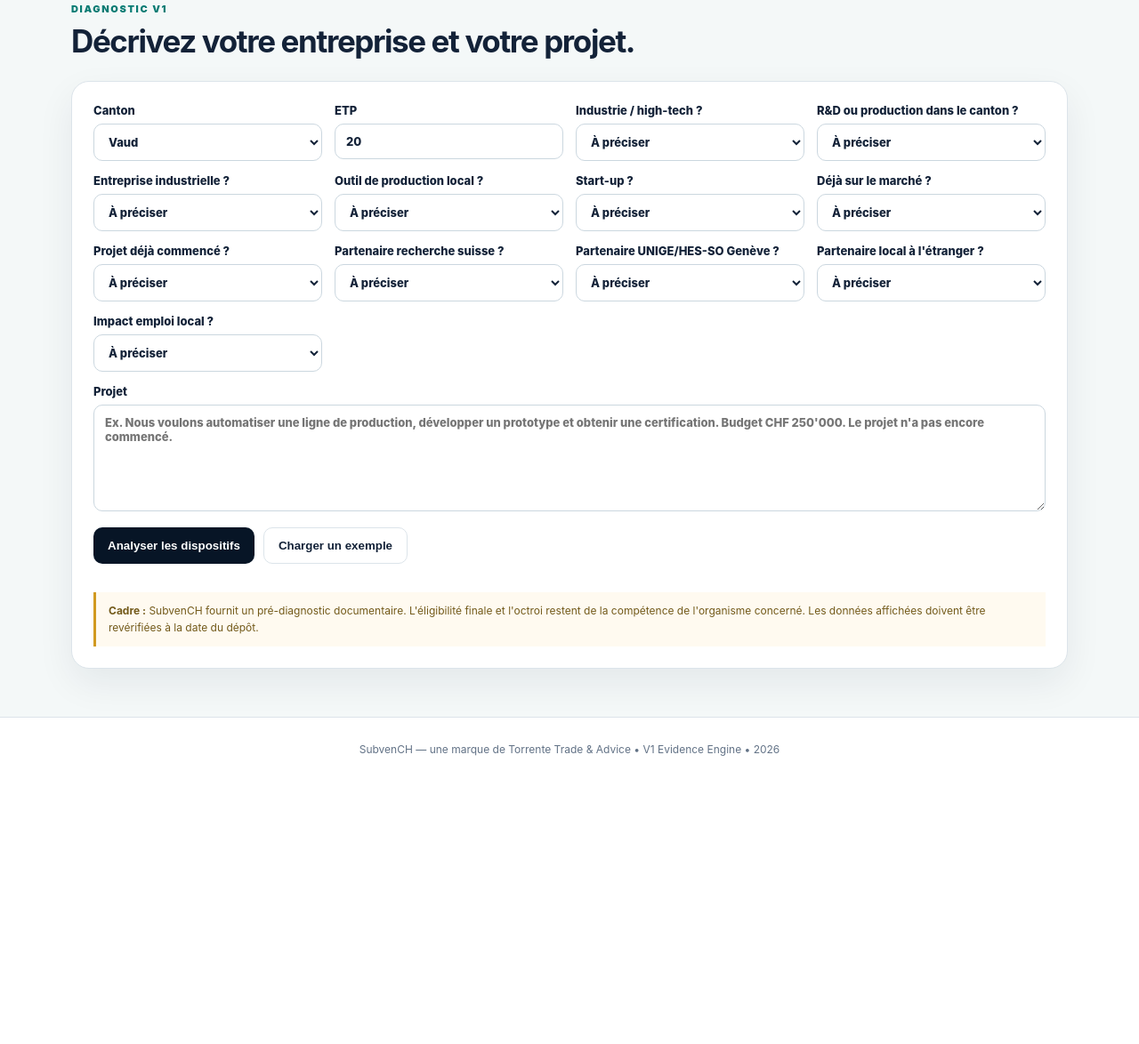
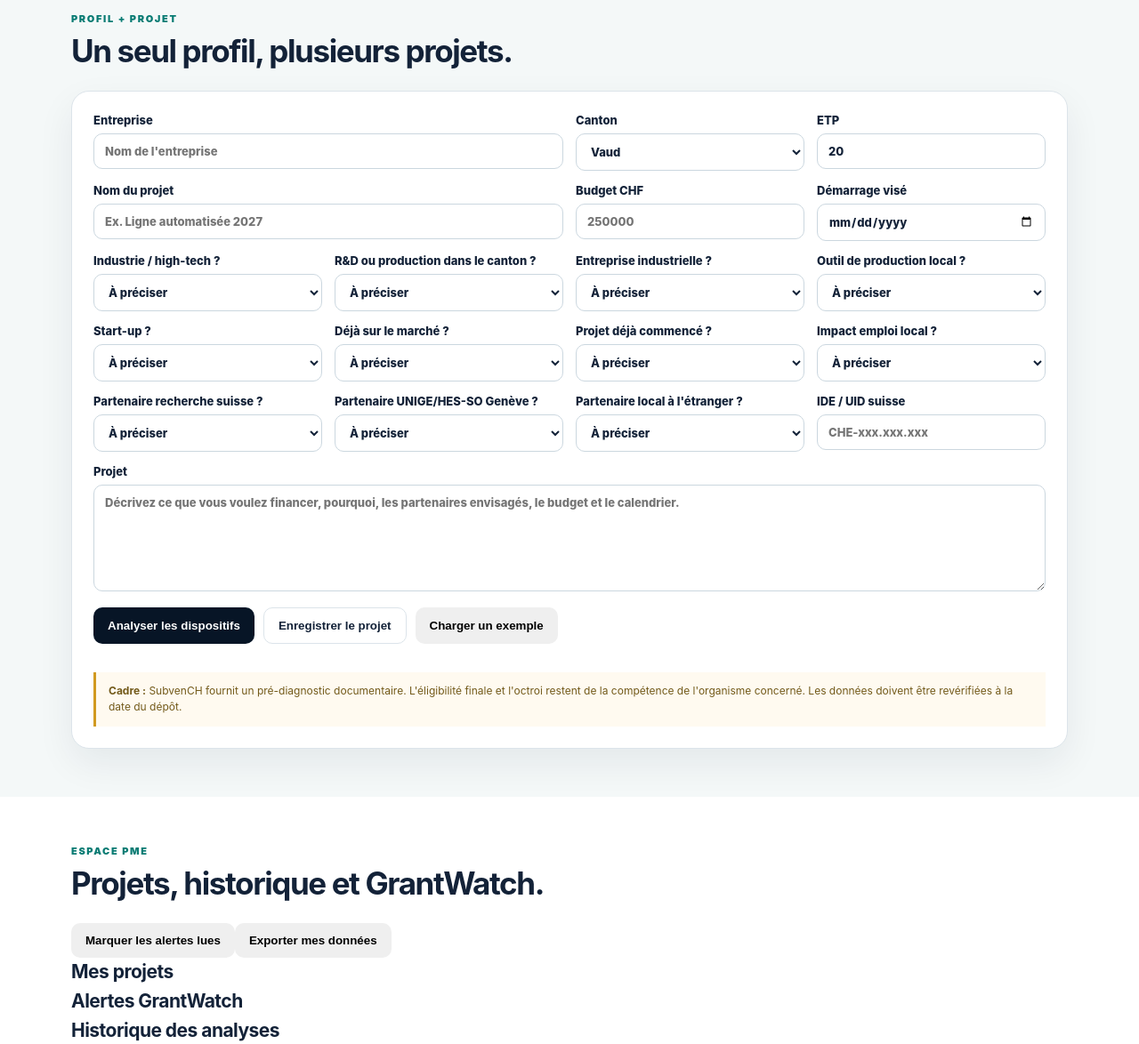
Before and after one commit to catorralvo/torrentetrade, a plain HTML site: page subvench/index.html in a window 1280 px wide. Shown: the part 608-1782 px from the top of the page at 89% size. Before the commit the page ends 1486 px from the top, so only its background shows below. Drawn offline with Linux system fonts and the light colour scheme.

Commit message:
Upgrade SubvenCH UI to M2 workspace

```diff
--- a/subvench/index.html
+++ b/subvench/index.html
@@ -1,20 +1,14 @@
-<!doctype html><html lang="fr"><head><meta charset="utf-8"><meta name="viewport" content="width=device-width,initial-scale=1"><title>SubvenCH | Trouvez les aides adaptées à votre PME suisse</title><meta name="description" content="SubvenCH analyse votre entreprise et votre projet pour identifier des pistes de financement public suisses, avec règles d'éligibilité et sources officielles."><link rel="stylesheet" href="./styles.css"></head><body>
-<header class="nav"><a class="logo" href="#">Subven<em>CH</em></a><a class="parent" href="../">Une marque de Torrente Trade & Advice</a></header>
-<main><section class="hero"><div><div class="eyebrow">Funding intelligence • Suisse</div><h1>Votre projet. Les aides qui lui correspondent.</h1><p class="lead">SubvenCH transforme les critères dispersés des organismes publics en un diagnostic lisible. Une règle incompatible exclut un dispositif; un critère inconnu reste à vérifier.</p></div><aside class="proof"><span>Base V1</span><strong id="verifiedCount">–</strong><span>dispositifs structurés et sourcés. Vaud, Genève et programmes fédéraux.</span></aside></section>
-<section class="section soft"><div class="eyebrow">Diagnostic V1</div><h2>Décrivez votre entreprise et votre projet.</h2><div class="scan"><div class="grid">
-<label>Canton<select id="canton"><option value="VD">Vaud</option><option value="GE">Genève</option></select></label>
-<label>ETP<input id="fte" type="number" min="0" value="20"></label>
-<label>Industrie / high-tech ?<select id="industry"><option value="unknown">À préciser</option><option value="yes">Oui</option><option value="no">Non</option></select></label>
-<label>R&D ou production dans le canton ?<select id="localRD"><option value="unknown">À préciser</option><option value="yes">Oui</option><option value="no">Non</option></select></label>
-<label>Entreprise industrielle ?<select id="industrial"><option value="unknown">À préciser</option><option value="yes">Oui</option><option value="no">Non</option></select></label>
-<label>Outil de production local ?<select id="productionTool"><option value="unknown">À préciser</option><option value="yes">Oui</option><option value="no">Non</option></select></label>
-<label>Start-up ?<select id="startup"><option value="unknown">À préciser</option><option value="yes">Oui</option><option value="no">Non</option></select></label>
-<label>Déjà sur le marché ?<select id="market"><option value="unknown">À préciser</option><option value="yes">Oui</option><option value="no">Non</option></select></label>
-<label>Projet déjà commencé ?<select id="started"><option value="unknown">À préciser</option><option value="yes">Oui</option><option value="no">Non</option></select></label>
-<label>Partenaire recherche suisse ?<select id="researchPartner"><option value="unknown">À préciser</option><option value="yes">Oui</option><option value="no">Non</option></select></label>
-<label>Partenaire UNIGE/HES-SO Genève ?<select id="genevaPartner"><option value="unknown">À préciser</option><option value="yes">Oui</option><option value="no">Non</option></select></label>
-<label>Partenaire local à l'étranger ?<select id="foreignPartner"><option value="unknown">À préciser</option><option value="yes">Oui</option><option value="no">Non</option></select></label>
-<label>Impact emploi local ?<select id="jobsImpact"><option value="unknown">À préciser</option><option value="yes">Oui</option><option value="no">Non</option></select></label>
-<label class="wide">Projet<textarea id="description" placeholder="Ex. Nous voulons automatiser une ligne de production, développer un prototype et obtenir une certification. Budget CHF 250'000. Le projet n'a pas encore commencé."></textarea></label>
-</div><div class="actions"><button id="run" class="btn primary">Analyser les dispositifs</button><button id="example" class="btn secondary">Charger un exemple</button></div><div id="summary" class="summary" hidden></div><div id="results" class="results"></div><div class="disclaimer"><b>Cadre :</b> SubvenCH fournit un pré-diagnostic documentaire. L'éligibilité finale et l'octroi restent de la compétence de l'organisme concerné. Les données affichées doivent être revérifiées à la date du dépôt.</div></div></section></main>
-<footer>SubvenCH — une marque de Torrente Trade & Advice • V1 Evidence Engine • 2026</footer><script type="module" src="./app.js"></script></body></html>
+<!doctype html><html lang="fr"><head><meta charset="utf-8"><meta name="viewport" content="width=device-width,initial-scale=1"><title>SubvenCH | Funding intelligence pour PME suisses</title><meta name="description" content="SubvenCH analyse votre entreprise et vos projets pour identifier, sauvegarder et surveiller les aides publiques suisses pertinentes."><link rel="stylesheet" href="./styles.css"></head><body>
+<header class="nav"><a class="logo" href="#">Subven<em>CH</em></a><div class="navRight"><button id="openWorkspace" class="navBtn">Mon espace <span id="alertCount" class="count" hidden>0</span></button><a class="parent" href="../">Une marque de Torrente Trade & Advice</a></div></header>
+<main>
+<section class="hero"><div><div class="eyebrow">Funding intelligence • Suisse</div><h1>Votre projet. Les aides qui lui correspondent.</h1><p class="lead">SubvenCH transforme des critères dispersés en un diagnostic traçable, sauvegarde vos projets et prépare leur surveillance dans le temps.</p><div class="heroActions"><a class="btn primary linkBtn" href="#diagnostic">Analyser un projet</a><button id="heroWorkspace" class="btn secondary">Voir mes projets</button></div></div><aside class="proof"><span>Evidence Engine M2</span><strong id="verifiedCount">–</strong><span>dispositifs structurés et sourcés. Vaud, Genève et programmes fédéraux.</span><small id="catalogVersion"></small></aside></section>
+<section class="section soft" id="diagnostic"><div class="eyebrow">Profil + projet</div><h2>Un seul profil, plusieurs projets.</h2><div class="scan"><div class="grid">
+<label class="half">Entreprise<input id="companyName" placeholder="Nom de l'entreprise"></label><label>Canton<select id="canton"><option value="VD">Vaud</option><option value="GE">Genève</option></select></label><label>ETP<input id="fte" type="number" min="0" value="20"></label>
+<label class="half">Nom du projet<input id="projectName" placeholder="Ex. Ligne automatisée 2027"></label><label>Budget CHF<input id="budget" type="number" min="0" step="1000" placeholder="250000"></label><label>Démarrage visé<input id="startDate" type="date"></label>
+<label>Industrie / high-tech ?<select id="industry"><option value="unknown">À préciser</option><option value="yes">Oui</option><option value="no">Non</option></select></label><label>R&D ou production dans le canton ?<select id="localRD"><option value="unknown">À préciser</option><option value="yes">Oui</option><option value="no">Non</option></select></label><label>Entreprise industrielle ?<select id="industrial"><option value="unknown">À préciser</option><option value="yes">Oui</option><option value="no">Non</option></select></label><label>Outil de production local ?<select id="productionTool"><option value="unknown">À préciser</option><option value="yes">Oui</option><option value="no">Non</option></select></label>
+<label>Start-up ?<select id="startup"><option value="unknown">À préciser</option><option value="yes">Oui</option><option value="no">Non</option></select></label><label>Déjà sur le marché ?<select id="market"><option value="unknown">À préciser</option><option value="yes">Oui</option><option value="no">Non</option></select></label><label>Projet déjà commencé ?<select id="started"><option value="unknown">À préciser</option><option value="yes">Oui</option><option value="no">Non</option></select></label><label>Impact emploi local ?<select id="jobsImpact"><option value="unknown">À préciser</option><option value="yes">Oui</option><option value="no">Non</option></select></label>
+<label>Partenaire recherche suisse ?<select id="researchPartner"><option value="unknown">À préciser</option><option value="yes">Oui</option><option value="no">Non</option></select></label><label>Partenaire UNIGE/HES-SO Genève ?<select id="genevaPartner"><option value="unknown">À préciser</option><option value="yes">Oui</option><option value="no">Non</option></select></label><label>Partenaire local à l'étranger ?<select id="foreignPartner"><option value="unknown">À préciser</option><option value="yes">Oui</option><option value="no">Non</option></select></label><label>IDE / UID suisse<input id="swissUid" placeholder="CHE-xxx.xxx.xxx"></label>
+<label class="wide">Projet<textarea id="description" placeholder="Décrivez ce que vous voulez financer, pourquoi, les partenaires envisagés, le budget et le calendrier."></textarea></label>
+</div><div class="actions"><button id="run" class="btn primary">Analyser les dispositifs</button><button id="saveProject" class="btn secondary">Enregistrer le projet</button><button id="example" class="btn ghost">Charger un exemple</button></div><div id="saveNotice" class="notice" hidden></div><div id="summary" class="summary" hidden></div><div id="watchBar" class="watchBar" hidden><div><b>GrantWatch</b><span>Surveillez ce projet lorsque le catalogue évolue.</span></div><button id="toggleWatch" class="btn secondary"></button></div><div id="results" class="results"></div><div class="disclaimer"><b>Cadre :</b> SubvenCH fournit un pré-diagnostic documentaire. L'éligibilité finale et l'octroi restent de la compétence de l'organisme concerné. Les données doivent être revérifiées à la date du dépôt.</div></div></section>
+<section class="section" id="workspace"><div class="workspaceHead"><div><div class="eyebrow">Espace PME</div><h2>Projets, historique et GrantWatch.</h2></div><div class="workspaceActions"><button id="markRead" class="btn ghost">Marquer les alertes lues</button><button id="exportData" class="btn ghost">Exporter mes données</button></div></div><div class="workspaceGrid"><div class="workspacePanel"><h3>Mes projets</h3><div id="projectList" class="projectList"></div></div><div class="workspacePanel"><h3>Alertes GrantWatch</h3><div id="alertList" class="alertList"></div></div></div><div class="workspacePanel historyPanel"><h3>Historique des analyses</h3><div id="scanList" class="scanList"></div></div></section>
+</main><footer>SubvenCH — une marque de Torrente Trade & Advice • M2 Workspace • 2026</footer><script type="module" src="./app.js"></script></body></html>
```
